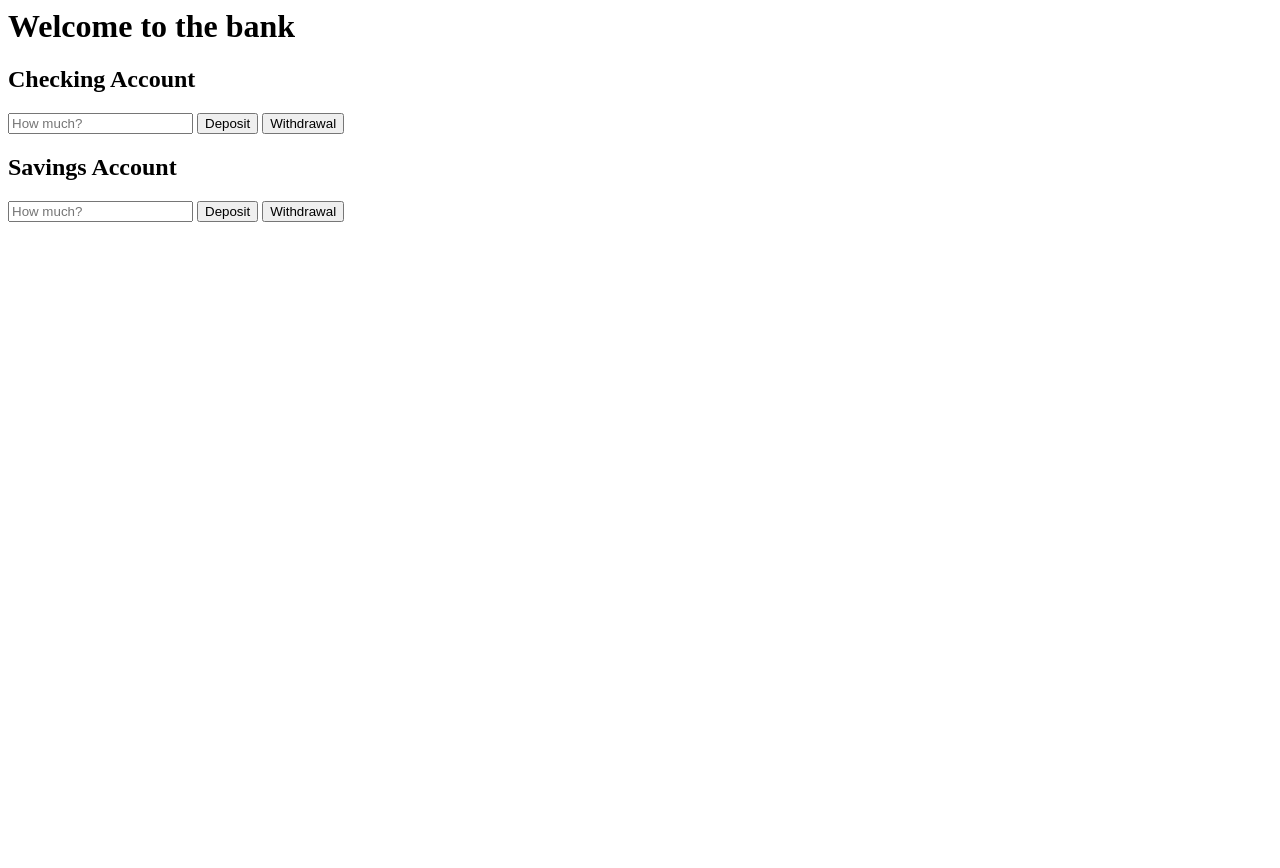
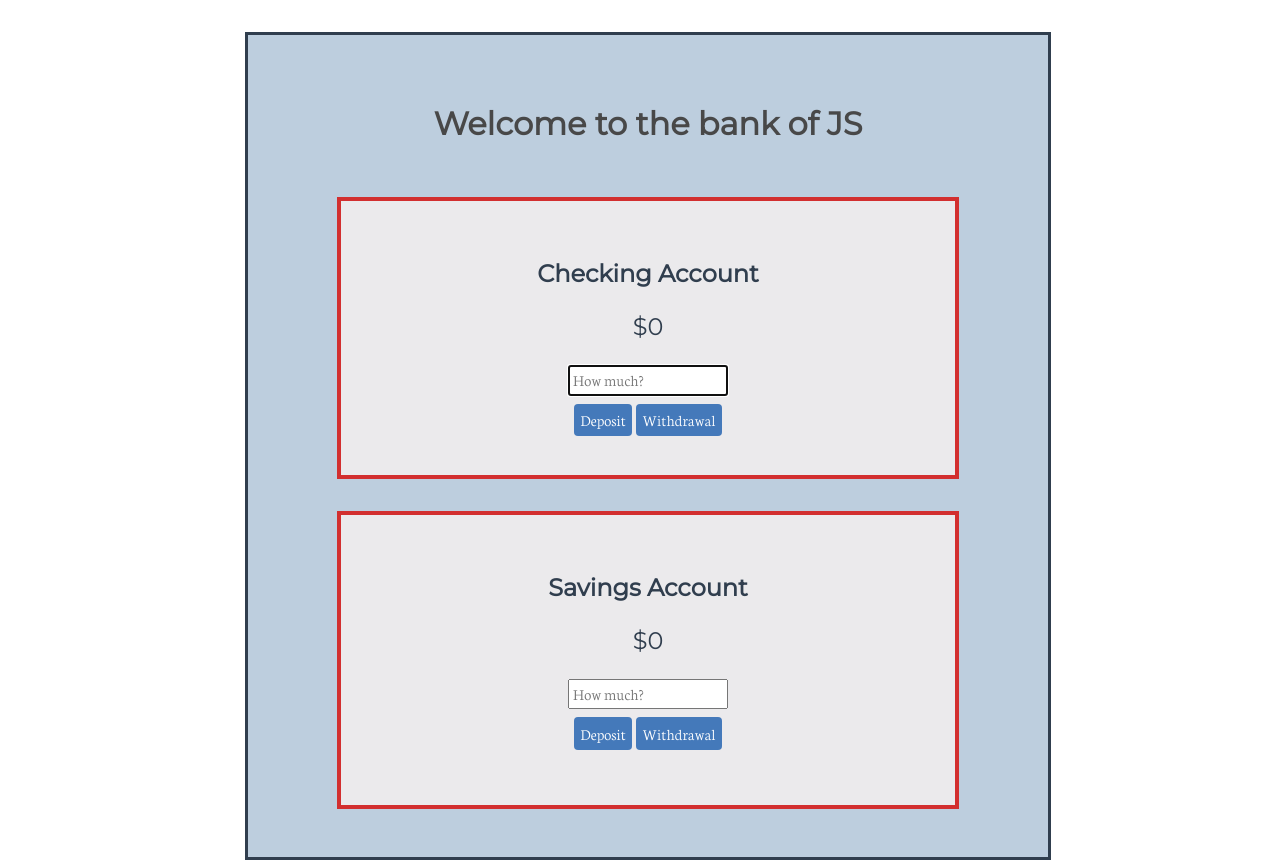
Before and after one commit to leighvarley/bank, a plain HTML site: page index.html in a window 1280 px wide. Before the commit the page ends 800 px from the top, so only its background shows below. Drawn offline with Linux system fonts and the light colour scheme.

Commit message:
added style

```diff
--- a/index.html
+++ b/index.html
@@ -6,13 +6,16 @@
     <link rel="stylesheet" href="style.css">
   </head>
   <body>
-    <h1>Welcome to the bank</h1>
+    <div id="bank">
+      <h1>Welcome to the bank of JS</h1>
 
       <!-- Checking Account -->
       <div class="account">
         <h2>Checking Account</h2>
-      <div id="ckBalanceContainer"></div>
-      <input type="text" id="ckInput" placeholder="How much?" />
+        <div class="container" id="ckBalanceContainer">
+          <p>$0</p>
+        </div>
+        <input type="text" id="ckInput" autofocus placeholder="How much?" />
         <input type="button" id="ckDepositButton" value="Deposit" />
         <input type="button" id="ckWithdrawalButton" value="Withdrawal" />
       </div>
@@ -20,13 +23,16 @@
       <!-- Savings Account -->
       <div class="account">
         <h2>Savings Account</h2>
-      <div id="svBalanceContainer"></div>
+        <div class="container" id="svBalanceContainer">
+            <p>$0</p>
+        </div>
         <form>
           <input type="text" id="svInput" placeholder="How much?">
           <input type="button" id="svDepositButton" value="Deposit" />
           <input type="button" id="svWithdrawalButton" value="Withdrawal" />
         </form>
       </div>
+    </div>
 
   <script src="app.js"></script>
   </body>
--- a/style.css
+++ b/style.css
@@ -0,0 +1,73 @@
+@import url(https://fonts.googleapis.com/css?family=Montserrat|Neuton:300);
+
+body{
+  width: 100%;
+  box-sizing: border-box;
+}
+
+h1 {
+  font-size: 5em;
+  font-family: 'Montserrat', sans-serif;
+  color: #484848;
+  font-size: 2em;
+  text-align: center;
+  padding: 1em 0 1em 0;
+}
+
+h2 {
+  font-size: 1.5em;
+  font-family: 'Montserrat', sans-serif;
+  color: #303E4E;
+}
+
+p {
+  font-size: 1.5em;
+  font-family: 'Montserrat', sans-serif;
+  color: #303E4E;
+}
+
+input[type="text"] {
+  font-family: 'Neuton', serif;
+  font-size: 1em;
+  padding: 0.2em;
+  display: block;
+  margin: 0 auto;
+}
+
+input[type="button"] {
+  font-family: 'Neuton', serif;
+  font-size: 1em;
+  color: #FFF;
+  padding: 0.4em;
+  margin: 0.5em 0 0 0;
+  background-color: #4479BA;
+  border: 0;
+  border-radius: 4px;
+  display: inline-block;
+}
+
+input[type="button"]:hover, input[type="button"]:focus {
+    background: #356094;
+    border: solid 1px #2A4E77;
+}
+
+#bank{
+  border: 0.2em solid #303E4E;
+  width: 60%;
+  margin: 10em;
+  background-color: #BDCEDE;
+  margin: 0 auto;
+  margin-top: 2em;
+  padding: 1em;
+}
+
+.account{
+  border: 0.3em solid #D22F2F;
+  padding: 5%;
+  margin: 0 auto;
+  margin-bottom: 2em;
+  width: 70%;
+  background-color: #EBEAEC;
+  display: block;
+  text-align: center;
+}
```
Lines whose indentation alone changed are shown as unchanged.
